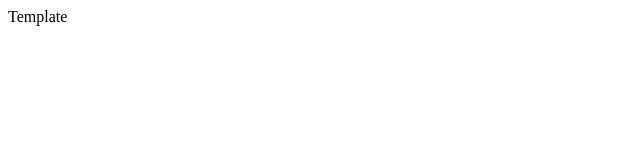
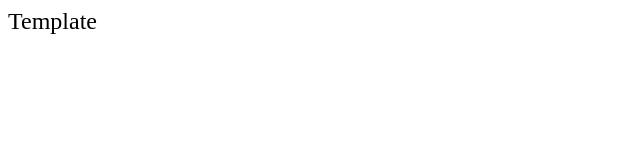
Before and after one commit to oaleksandrovva/vanilla-template, a website built with Parcel: page src/index.html in a window 1280 px wide. Shown: the full height of the page, 0-640 px from the left. Built offline with nearby package versions, Linux system fonts and the light colour scheme.

```diff
--- a/src/style.css
+++ b/src/style.css
@@ -1 +1,4 @@
 /* TODO: Add styles */
+body {
+  font-size: 24px;
+}
```
Also changed, not shown: package.json (+11 -3 lines), 1 other file.
